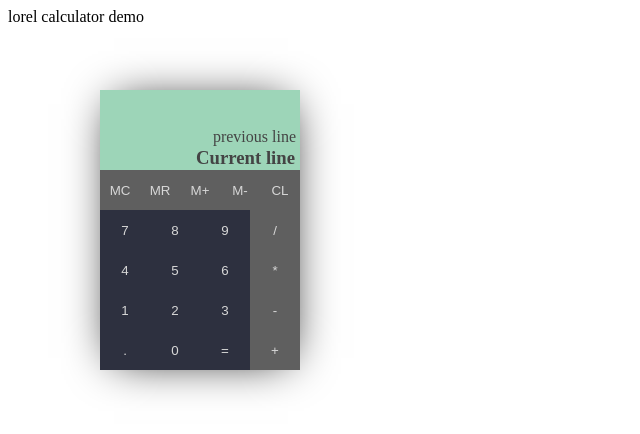
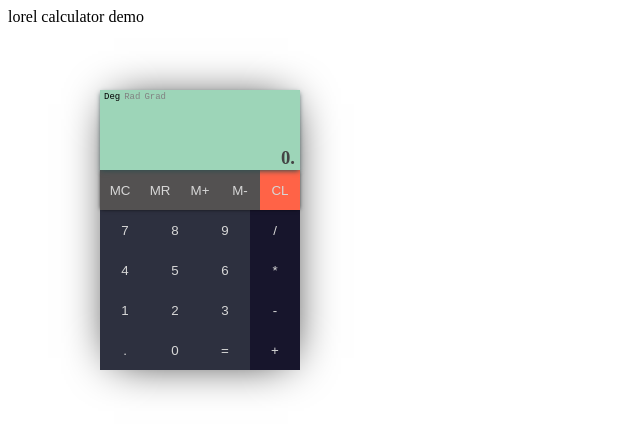
Before and after one commit to priyankdalal/lorel, a plain HTML site: page lorel_calculator/index.html in a window 1280 px wide. Shown: the whole page, without its empty margins (0-640 px from the left). Drawn offline with Linux system fonts and the light colour scheme.

Commit message:
completed design of basic calculator

```diff
--- a/lorel_calculator/index.html
+++ b/lorel_calculator/index.html
@@ -14,20 +14,25 @@
       </div>
       <div class="lwidget-container">
         <div class="lcal-display">
-          <div class="lcal-display-line">
-            previous line
+          <div class="display-header">
+            <span style="color:black;">deg</span>
+            <span>rad</span>
+            <span>grad</span>
           </div>
           <div class="lcal-display-line">
-            <h3>Current line</h3>
+
+          </div>
+          <div class="lcal-display-line current-line">
+            <h3>0.</h3>
           </div>
         </div>
         <div class="lcal-buttons">
-          <div class="lorel-row light-gray">
+          <div class="lorel-row light-gray h-ribbon">
               <button>MC</button>
               <button>MR</button>
               <button>M+</button>
               <button>M-</button>
-              <button>CL</button>
+              <button class="cal-cl">CL</button>
           </div>
           <div class="lorel-row">
               <div class="lorel-col cell-4">
@@ -48,7 +53,7 @@
                 <button>3</button>
                 <button>=</button>
               </div>
-              <div class="lorel-col cell-4 light-gray">
+              <div class="lorel-col cell-4 dark-navy">
                 <button>/</button>
                 <button>*</button>
                 <button>-</button>
--- a/lorel_calculator/main.css
+++ b/lorel_calculator/main.css
@@ -28,7 +28,21 @@ Stylesheet for lorel calculator
   border-radius: 4px;
 }
 .light-gray{
-  background: #5f5f5f;
+  background: #535151;
+}
+.dark-navy{
+  background: #17152c;
+}
+.h-ribbon{
+  position: relative;
+  z-index: 8;
+  box-shadow: 0 0 4px -1px black;
+}
+.v-shadow{
+  box-shadow: -2px 1px 4px -1px black;
+}
+.current-line{
+
 }
 /************containers*********/
 .cell-1{
@@ -54,6 +68,7 @@ Stylesheet for lorel calculator
   box-shadow: 1px 1px 44px -13px black;
   background:#2d303f;
   color:whitesmoke;
+  user-select: none;
 }
 .lwidget-titlebar{
   height: 25px;
@@ -72,17 +87,23 @@ Stylesheet for lorel calculator
   align-items: center;
 }
 .lcal-display{
+  position: relative;
   height: 80px;
-  background:#9dd5b8;
-  width:100%;
-  color:#444;
+  background: #9dd5b8;
+  width: 100%;
+  color: #444;
   display: flex;
   flex-direction: column;
   justify-content: flex-end;
   align-items: flex-end;
+  box-shadow: 0px 2px 5px -1px darkslategrey;
+  /* border-left: 20px solid olivedrab; */
+  box-sizing: border-box;
+  z-index: 9;
 }
 .lcal-display-line{
   padding-right:4px;
+  user-select: text;
 }
 .lcal-display-line h3{
   margin:1px;
@@ -90,3 +111,25 @@ Stylesheet for lorel calculator
 .lwidget-statusbar{
   text-indent: 12px;
 }
+.lcal-display .display-header{
+  position: absolute;
+  top:0;
+  left:0;
+  width: 100%;
+  text-transform: capitalize;
+  display: flex;
+  flex-direction: row;
+  font-family: monospace;
+  font-size: 9px;
+  color:#818181;
+  background: #9dd5b8;
+  text-indent: 2px;
+  line-height: 14px;
+  cursor:-webkit-grabbing;
+}
+.lcal-display .display-header span{
+  margin-left:2px;
+}
+button.cal-cl{
+  background-color:tomato;
+}
```
